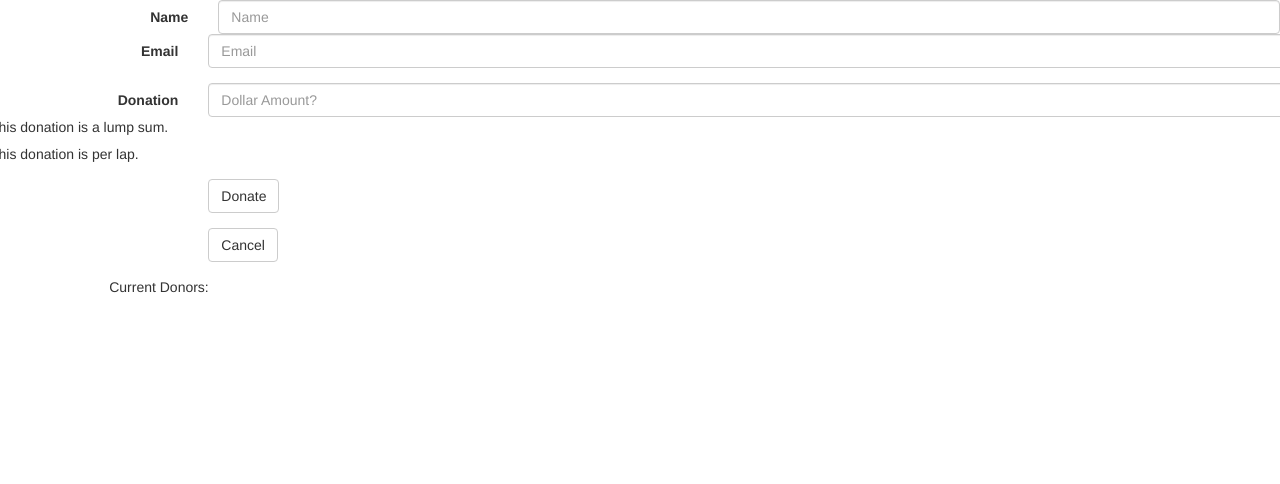
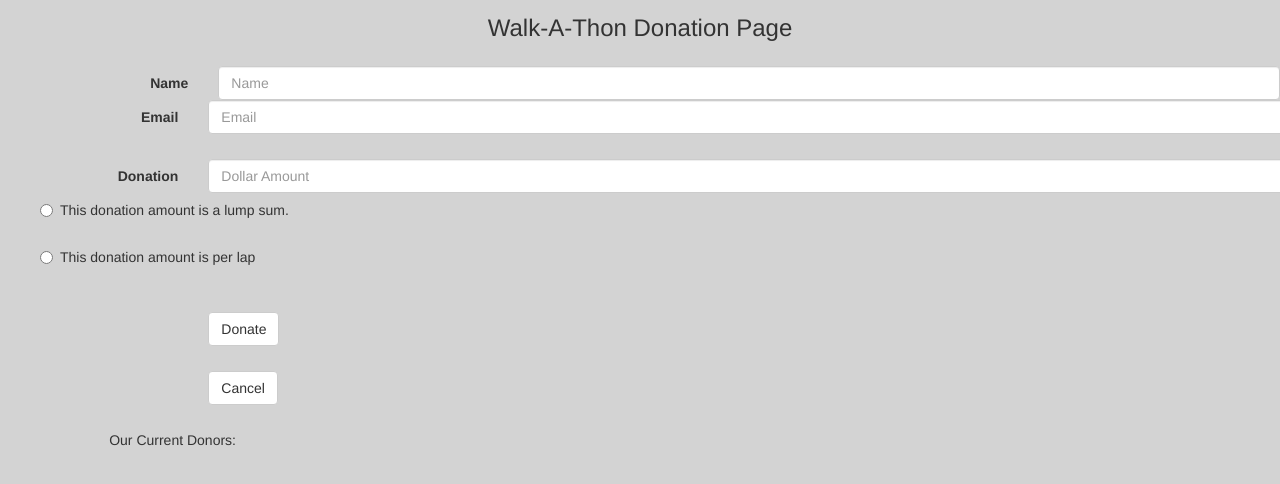
Before and after one commit to Megraohoh/iifeBS, a plain HTML site: page index.html in a window 1280 px wide. Shown: the top 484 px of the page. Drawn offline with nearby package versions, Linux system fonts and the light colour scheme.

Commit message:
chunks of code present, not really doing anything

```diff
--- a/index.html
+++ b/index.html
@@ -1,48 +1,59 @@
 <!DOCTYPE html>
 <html>
 	<head>
-		<title>Walk-A-Thon!!!</title>
+		<title>Walk-A-Thon</title>
 		<link rel="stylesheet" href="https://maxcdn.bootstrapcdn.com/bootstrap/3.3.7/css/bootstrap.min.css" integrity="sha384-BVYiiSIFeK1dGmJRAkycuHAHRg32OmUcww7on3RYdg4Va+PmSTsz/K68vbdEjh4u" crossorigin="anonymous">
 	<link rel="stylesheet" type="text/css" href="style.css">
 	</head>
+
+	<header>
+		<h3>Walk-A-Thon Donation Page</h3>
+	</header>
+
 	<body>
 
 
 		<form class="form-horizontal">
 
+<!-- *****DONOR INFORMATION***** -->
+
 			 <div class="form-group">
-		    <label for="inputEmail3" class="col-sm-2 control-label">Name</label>
+		    <label for="inputName" class="col-sm-2 control-label">Name</label>
 		    <div class="col-sm-10">
 		      <input type="text" class="form-control" id="inputName" placeholder="Name">
 		    </div>
 
 		  <div class="form-group">
-		    <label for="inputEmail3" class="col-sm-2 control-label">Email</label>
+		    <label for="inputEmail" class="col-sm-2 control-label">Email</label>
 		    <div class="col-sm-10">
-		      <input type="email" class="form-control" id="inputEmail3" placeholder="Email">
+		      <input type="email" class="form-control" id="inputEmail" placeholder="Email">
 		    </div>
 		  </div>
 
 		  <div class="form-group">
 		    <label for="" class="col-sm-2 control-label">Donation</label>
 		    <div class="col-sm-10">
-		      <input type="text" class="form-control" id="dollarAmount" placeholder="Dollar Amount?">
+		      <input type="text" class="form-control" id="dollarAmount" placeholder="Dollar Amount">
 		    </div>
 
-		    <div class="radio">
+<!-- *****RADIO BUTTONS***** -->
+
+		  <div class="radio input-group">
  		  		<label>
-			    <input type="radio" name="optionsRadios" id="lumpSum" value="lumpSum">
-			    This donation is a lump sum.
+ 			    	<input type="radio" name="optionsRadios" id="lumpSum" value="donationType">
+ 			    	This donation amount is a lump sum.
  				</label>
  			</div>
 
-			<div class="radio">
+ 			<div class="radio input-group">
  			 	<label>
-			    <input type="radio" name="optionsRadios" id="perLap" value="perLap">
-			    This donation is per lap.
+ 			    	<input type="radio" name="optionsRadios" id="perLap" value="donationType">
+ 		    		This donation amount is per lap
  		  		</label>
  			</div>
  		  </div>
+
+<!-- *****BUTTONS***** -->
 
 		  <div class="form-group">
 		    <div class="col-sm-offset-2 col-sm-10">
@@ -57,9 +68,9 @@
 		  </div>
 
 		</form>
-
+<!-- *****TABLE***** -->
 		<div id="tableList" class="col-xs-12 col-sm-7 col-lg-7 col-lg-offset-1">
-			<div>Current Donors:</div>
+			<div>Our Current Donors:</div>
 			<table class="table table-striped" id="donorTable">
           	</table>
         </div>
--- a/javascript/iifeholder.js
+++ b/javascript/iifeholder.js
@@ -12,27 +12,16 @@ var Donations = (function(){		//IIFE
 			donorObject["Name"] = donorName;
 			donorObject["Email"] = donorEmail;
 			donorObject["Amount"] = donorAmount;
-			donationInfo.push(donorObject);
-			console.log(donationInfo);
-
+			donorObject["DonationType"] = donationType;
 		}
-
-
-
 	};
 
 })();
 
-console.log("A Thing: ",Donations.getDonorInfo());
+// console.log("A Thing: ",Donations.getDonorInfo());
 
 
 
 // The donor information should be stored as JS objects that contain their
 // content type as keys and the submitted information as the value.
 // {name: "John Donut", pledge: 70}
-
-// Make sure the donor array cannot be accessed by the other modules except through
-// an accessor (getter) method.
-
-// The IIFE should expose, in its public interface, a method named addDonor that
-// accepts a single argument. That argument's value should be the user information object.
--- a/style.css
+++ b/style.css
@@ -1,5 +1,5 @@
 /* Small devices (tablets, 768px and up) */
-@media (min-width: @screen-sm-min) { ... }
+@media (min-width: @screen-sm-min) and (orientation: landscape) { ... }
 
 /* Medium devices (desktops, 992px and up) */
 @media (min-width: @screen-md-min) { ... }
@@ -7,16 +7,25 @@
 /* Large devices (large desktops, 1200px and up) */
 @media (min-width: @screen-lg-min) { ... }
 
+h3 {
+	margin: 15px;
+	text-align: center;
+}
 
+body {
+	background-color: lightgray;
+}
+.form-group {
+	margin: 25px;
+}
 
-/*For display on the page, use Bootstrap to style the form and table
-elements. Use Bootstrap's grid system and styling classes to get the following effects.*/
+.input-group {
+	margin: 50px;
+	padding: 20px;
+}
+
 
 /*at desktop size display the table on the left and form on the right with some space around the sides*/
 /*the page should have the same display on a tablet in landscape mode, but with no space at the sides*/
 /*on mobile/vertical tablet the table should display above the form*/
 /*the table entries should be alternately striped*/
-
-/*On top of these styling requirements, feel free to apply any of your own */
-/*personal styling via your own CSS or Bootstraps myriad styling effects to */
-/*enhance the display style and usability of your page.*/
```
Also changed, not shown: javascript/addnewdonor.js (added, +14 -0 lines). Lines whose indentation alone changed are shown as unchanged.
